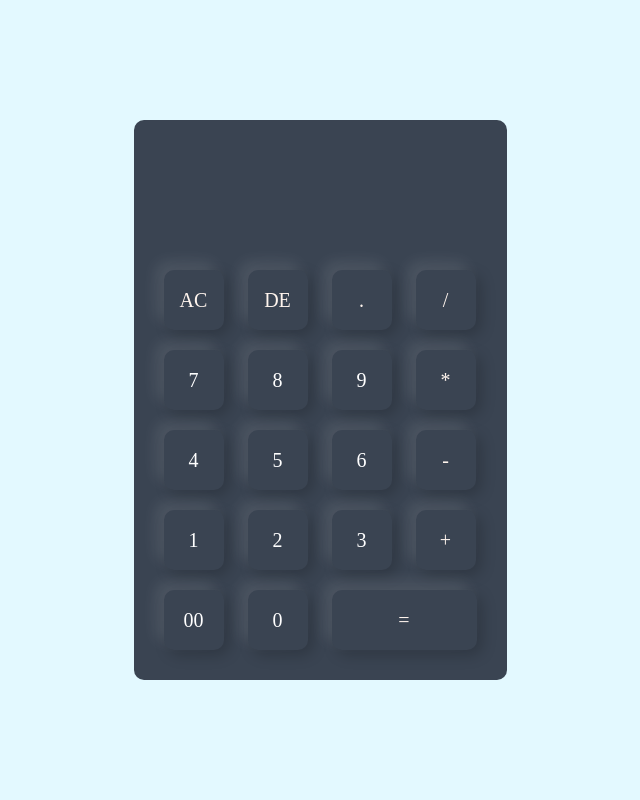
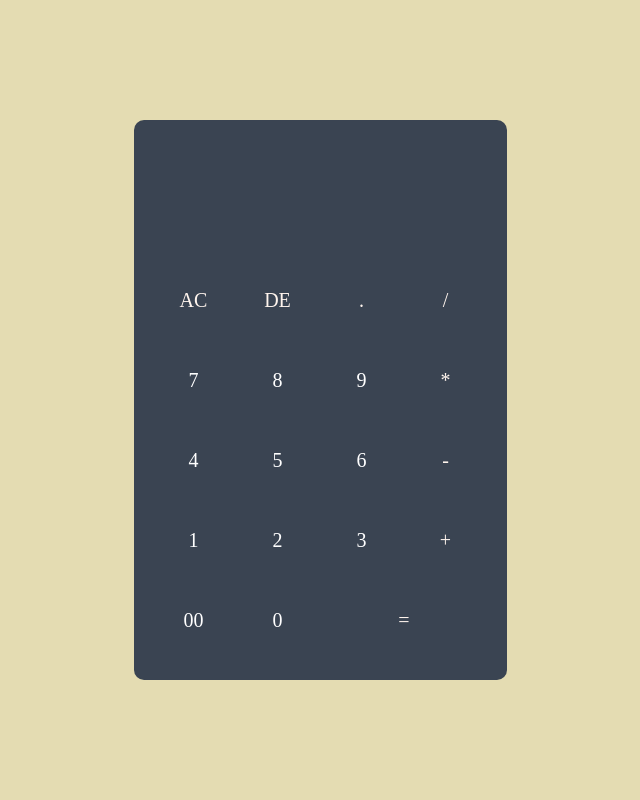
Before and after one commit to OmO44/projektDoSzkoly, a PHP site: page /index1.html in a window 1280 px wide. Shown: the whole page, without its empty margins (320-960 px from the left). Run offline with PHP 8.4, Linux system fonts and the light colour scheme.

Commit message:
alpha 0.3.5

```diff
--- a/style.css
+++ b/style.css
@@ -9,7 +9,7 @@
 .contener{
     width: 100%;
     height: 100vh;
-    background: #e3f9ff;
+    background: #e4dcb2;
     display: flex;
     align-items: center;
     justify-content: center;
@@ -29,7 +29,7 @@ outline: 0;
 width: 60px;
 height: 60px ;
 border-radius: 10px;
-box-shadow: -8px -8px 15px rgba(255,255,255,0.1) ,5px 5px 15px rgba(0,0,0,0.2);
+box-shadow: -8px ,-8px ,15px rgba(255,255,255,0.1) ,5px 5px 15px rgba(0,0,0,0.2);
 background: transparent;
 font-size: 20px;
 color:#fff;
```
